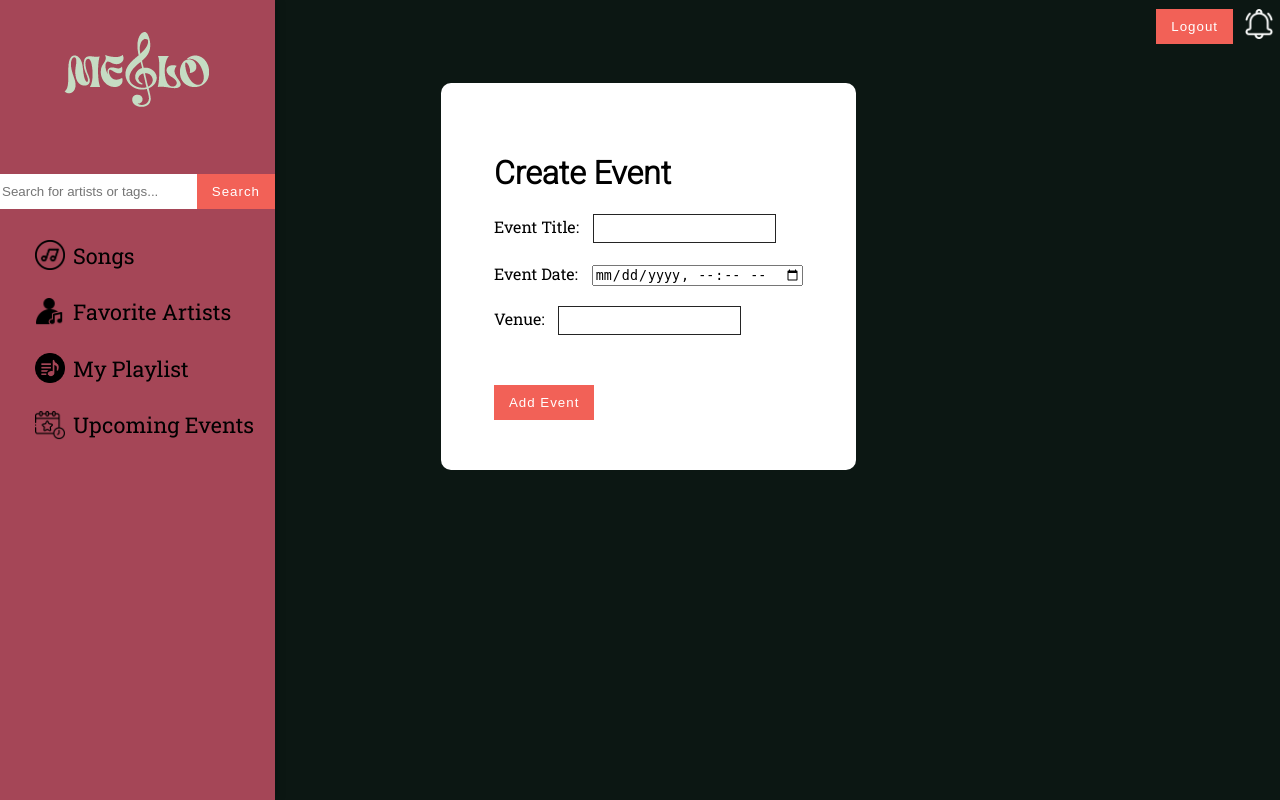
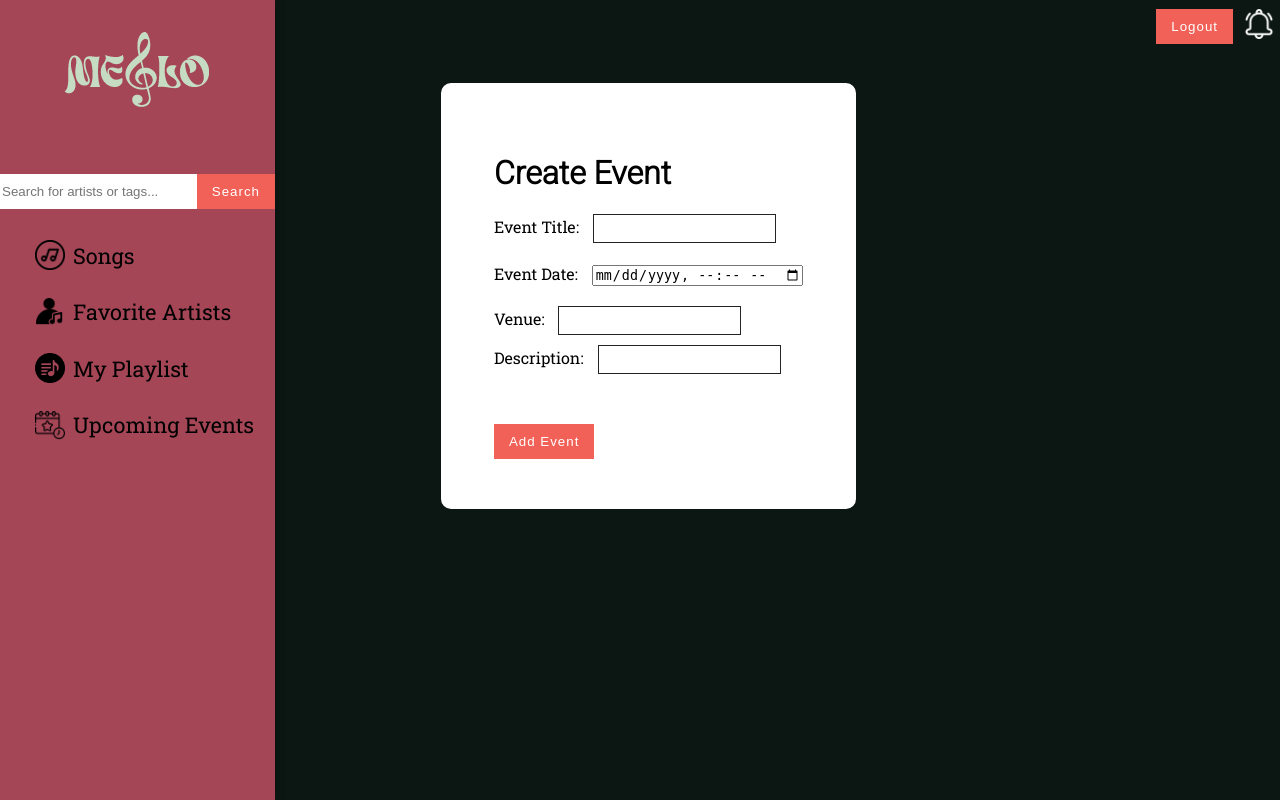
Before and after one commit to mehrdad-ordobadi/Melo, a Flask app: page /create-event in a window 1280 px wide. Run offline with Flask 3, Linux system fonts and the light colour scheme; the visitor is signed in with stand-in values (Sample User, id 1); data that the repository does not hold is empty.

Commit message:
added description column to events

```diff
--- a/app/app.py
+++ b/app/app.py
@@ -415,11 +415,13 @@ def create_event():
         event_date = form.event_date.data
         event_venue = form.event_venue.data
         event_artist = current_user.id
+        description = form.description.data
         new_event = Event(
             event_title=event_title,
             artist_id=event_artist,
             event_date=event_date,
-            event_venue=event_venue
+            event_venue=event_venue,
+            description=description
         )
         artist = Artist.query.get(event_artist)
         artist.events.append(new_event)
--- a/app/forms.py
+++ b/app/forms.py
@@ -21,4 +21,6 @@ class EventForm(FlaskForm):
     event_title = StringField('Event Title', validators=[DataRequired()])
     event_date = DateTimeLocalField('Event Date', format='%Y-%m-%dT%H:%M', validators=[DataRequired()])
     event_venue = StringField('Venue', validators=[DataRequired()])
+    description=StringField('Description', validators=[])
+
     submit = SubmitField('Add Event')
--- a/app/models.py
+++ b/app/models.py
@@ -79,6 +79,7 @@ class Event(db.Model):
     event_title = db.Column(db.String(80), nullable=False)
     event_date = db.Column(db.DateTime, nullable=False)
     event_venue = db.Column(db.String(80), nullable=False)
+    description = db.Column(db.Text, nullable=False)
     artist_id = db.Column(db.Integer, db.ForeignKey('artist.user_id'))
     user_events = db.relationship('UserEvent', backref='event', lazy=True)
 
--- a/app/templates/create_event.html
+++ b/app/templates/create_event.html
@@ -32,6 +32,10 @@ Event {% endblock %}
         <label for="{{ form.event_venue.id }}">Venue:</label>
         {{ form.event_venue }}
       </div>
+      <div class="event-description">
+        <label for="{{ form.description.id }}">Description:</label>
+        {{ form.description }}
+      </div>
 
       <div class="upload-button">
         {{ form.submit }}
--- a/app/templates/view_events.html
+++ b/app/templates/view_events.html
@@ -30,6 +30,7 @@
                   <h2>{{ event.event_title }}</h2>
                   <p>Date: {{ event.event_date.strftime('%Y-%m-%d %H:%M') }}</p>
                   <p>Venue: {{ event.event_venue }}</p>
+                  <p>Description: {{ event.description }}</p>
                   <form action="{{ url_for('rsvp', event_id=event.event_id) }}" method="POST">
                       <div class="upload-button">
                           <input type="submit" value="RSVP">
```
